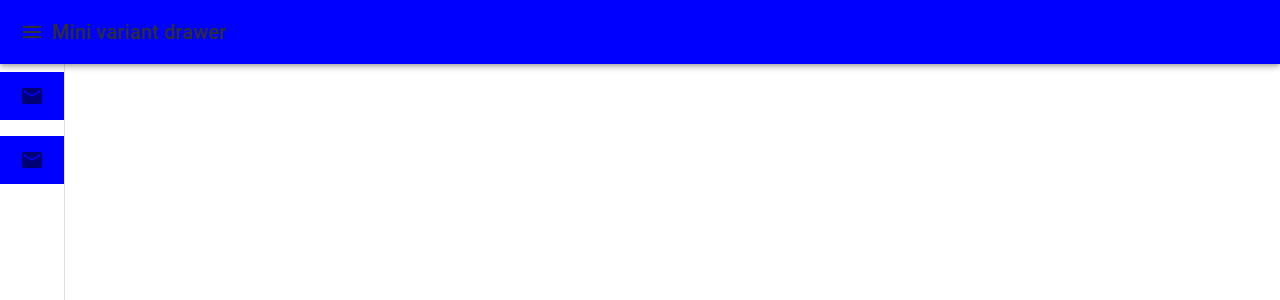
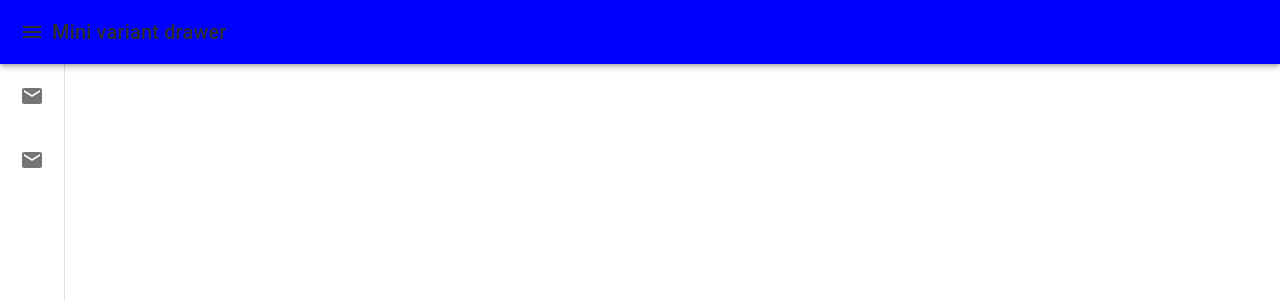
Before and after one commit to rahulsuthar22/sms, a React (Create React App) app: page /side-nav-bar in a window 1280 px wide. Shown: the top 300 px of the page. Built offline with nearby package versions, Linux system fonts and the light colour scheme.

Commit message:
side-navbar ui changes

```diff
--- a/package.json
+++ b/package.json
@@ -17,11 +17,7 @@
     "@types/node": "^16.18.11",
     "@types/react": "^18.0.26",
     "@types/react-dom": "^18.0.10",
-<<<<<<< HEAD
     "formik": "^2.2.9",
-=======
-    "axios": "^1.2.2",
->>>>>>> 2952d509b5c6d22c2dbc8eb60231ce294642c6fc
     "react": "^18.2.0",
     "react-dom": "^18.2.0",
     "react-router-dom": "^6.6.1",
--- a/src/components/SideNavBar.tsx
+++ b/src/components/SideNavBar.tsx
@@ -120,7 +120,7 @@ export default function SideNavBar() {
                         </Typography>
                     </Toolbar>
                 </AppBar>
-                <Drawer variant="permanent" open={open}>
+                <Drawer variant="permanent" style={{ backgroundColor: 'red' }} open={open}>
                     <DrawerHeader>
                         <IconButton onClick={handleDrawerClose}>
                             {theme.direction === 'rtl' ? <ChevronRightIcon /> : <ChevronLeftIcon />}
@@ -133,7 +133,6 @@ export default function SideNavBar() {
                                     minHeight: 48,
                                     justifyContent: open ? 'initial' : 'center',
                                     px: 2.5,
-                                    backgroundColor: "blue"
                                 }}
                             >
                                 <ListItemIcon
@@ -156,7 +155,6 @@ export default function SideNavBar() {
                                     minHeight: 48,
                                     justifyContent: open ? 'initial' : 'center',
                                     px: 2.5,
-                                    backgroundColor: "blue"
 
                                 }}
                             >
```
